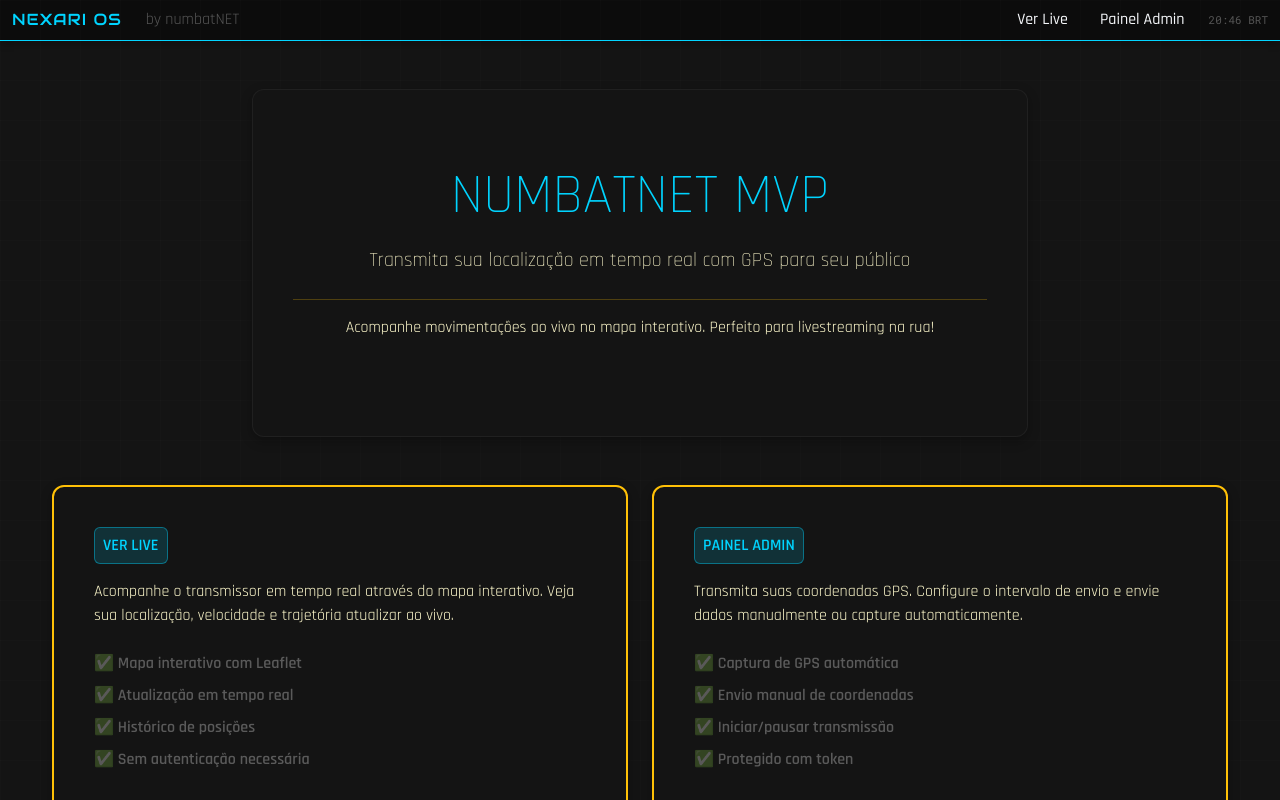
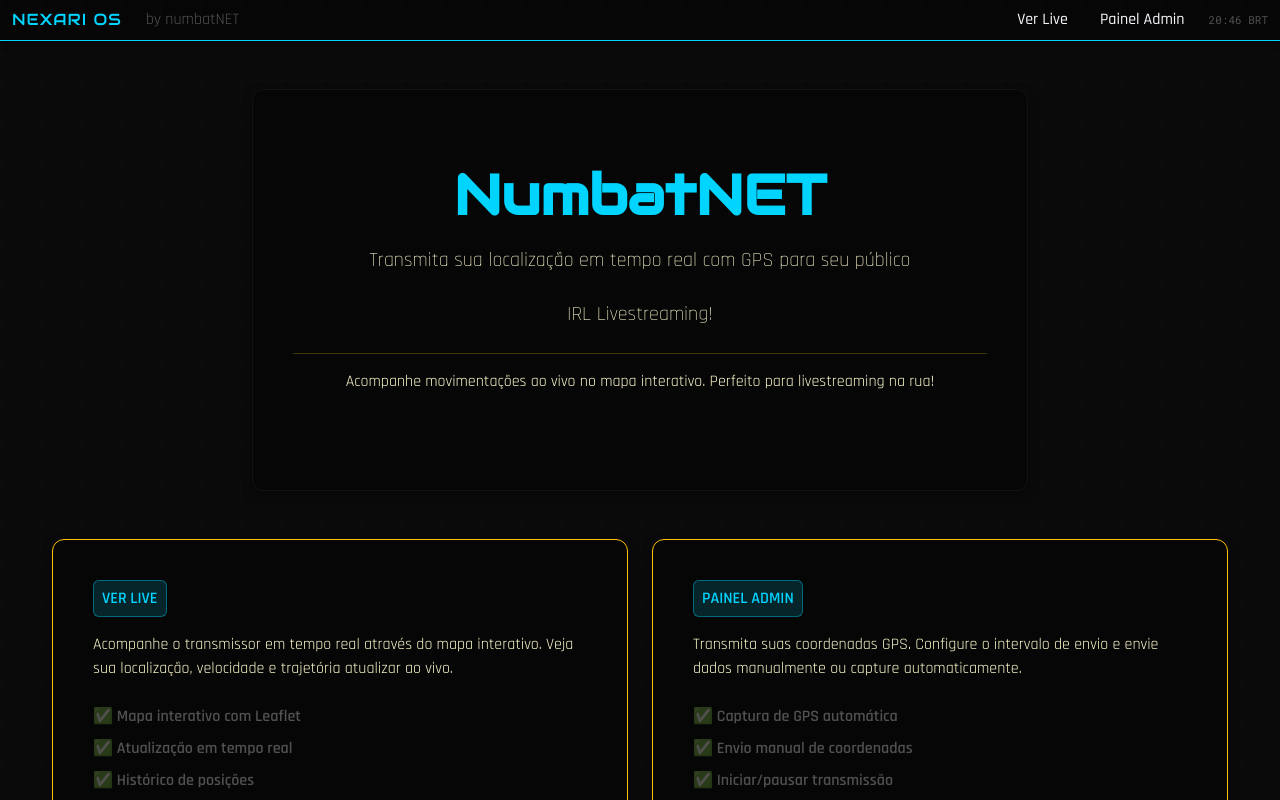
Before and after one commit to thaisbuso/livenet-project, a Next.js app: page / in a window 1280 px wide. Shown: the top 800 px of the page. Built offline with nearby package versions, Linux system fonts and the light colour scheme.

Commit message:
Atualiza estilos e página inicial

```diff
--- a/app/globals.css
+++ b/app/globals.css
@@ -14,7 +14,7 @@ html, body {
   margin: 0;
   padding: 0;
   font-family: 'Rajdhani', 'Inter', system-ui, sans-serif;
-  background-color: rgb(20,20,20);
+  background-color: #0a0a0a;
   color: var(--text-light);
 }
 
@@ -25,6 +25,20 @@ html, body {
 /* Customização de elementos */
 code {
   color: rgb(168, 85, 247) !important;
+}
+
+.border-2 {
+  border-width: 1px !important;
+}
+
+.card{
+  background: #0006 !important;
+}
+
+.first-text {
+  font-family: Audiowide, cursive !important;
+  font-weight: 700 !important;
+  text-transform: none !important;
 }
 
 .text-muted {
@@ -59,11 +73,13 @@ code {
 }
 
 .session-stats-card {
-    background: var(--dark-gray) !important;
+    background: none !important;
+    border: none !important;
+    box-shadow: none !important;
 }
 
 .stat-box {
-    background: #141414 !important;
+    background: #0006 !important;
 }
 
 .mb-4 {
--- a/app/page.tsx
+++ b/app/page.tsx
@@ -52,9 +52,12 @@ export default function HomePage() {
           <div className="col-lg-8 offset-lg-2">
             <div className={`card text-center ${activeCard === 'hero' ? 'active' : ''}`} onClick={() => toggleCard('hero')}>
               <div className="card-body py-5">
-                <h1 className="display-4 mb-3">NumbatNET MVP</h1>
+                <h1 className="first-text display-4 mb-3">NumbatNET</h1>
                 <p className="lead text-muted mb-4">
                   Transmita sua localização em tempo real com GPS para seu público
+                </p>
+                 <p className="lead text-muted mb-4">
+                  IRL Livestreaming!
                 </p>
                 <hr className="border-warning" />
                 <p className="mb-4">
```
